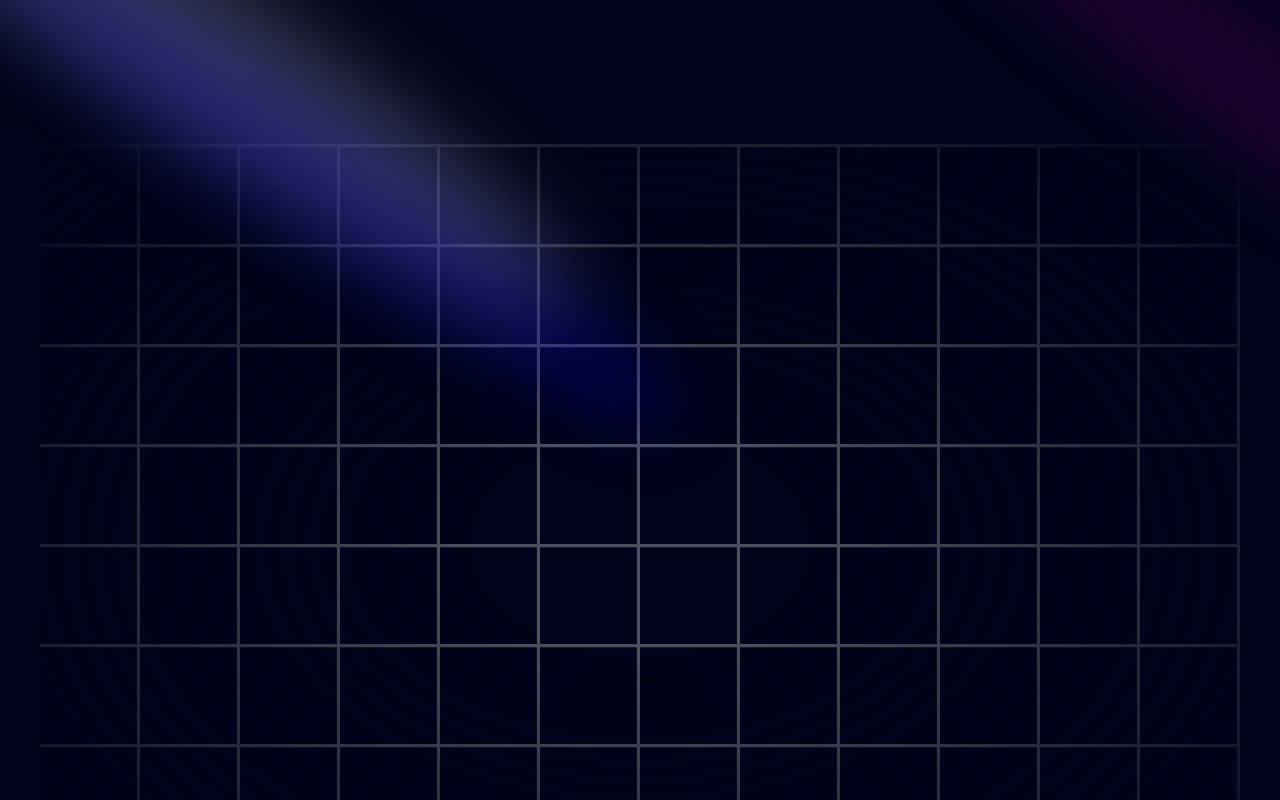
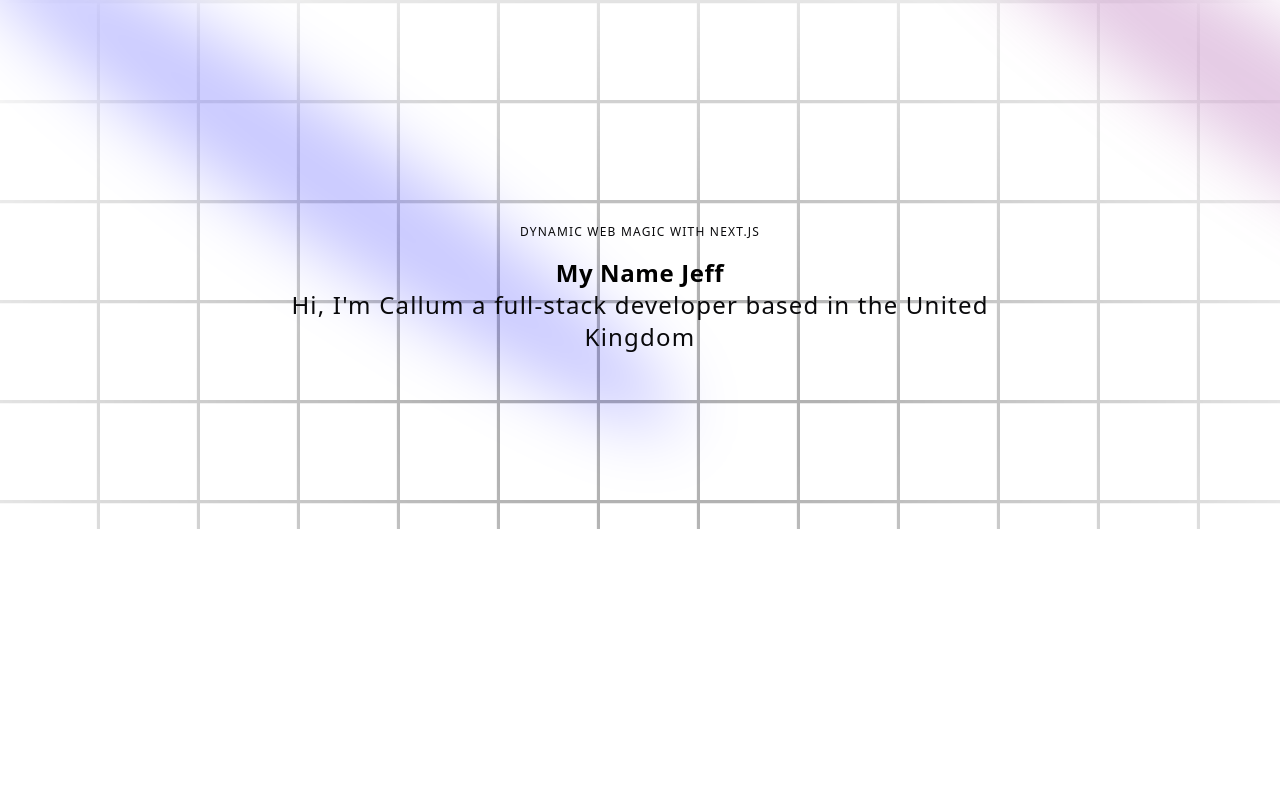
Before and after one commit to DrunkenJellies-dev/full_stack_portfolio, a Next.js app: page / in a window 1280 px wide. Shown: the top 800 px of the page. Built offline with nearby package versions, Linux system fonts and the light colour scheme.

Commit message:
Added headings with new generated text component

```diff
--- a/app/layout.tsx
+++ b/app/layout.tsx
@@ -30,7 +30,7 @@
       >
         <ThemeProvider
             attribute="class"
-            defaultTheme="dark"
+            defaultTheme="light"
             enableSystem
             disableTransitionOnChange
           >
--- a/components/Hero.tsx
+++ b/components/Hero.tsx
@@ -1,5 +1,6 @@
 import React from "react";
 import { Spotlight } from "./ui/Spotlight";
+import { TextGenerateEffect } from "@/components/ui/text-generate-effect";
 
 const Hero = () => {
   return (
@@ -16,10 +17,23 @@
         <Spotlight className="top-28 left-80 h-[80vh] w-[50vw]" fill="blue" />
       </div>
 
-      <div className="h-screen w-full dark:bg-black-100 bg-white  dark:bg-grid-white/[0.3] bg-grid-black/[0.2] relative flex items-center justify-center">
+      <div className="h-screen w-full dark:bg-black-100 bg-white  dark:bg-grid-white/[0.03] bg-grid-black/[0.3] flex items-center justify-center absolute top-0 left-0">
         {/* Radial gradient for the container to give a faded look */}
         <div className="absolute pointer-events-none inset-0 flex items-center justify-center dark:bg-black-100 bg-white [mask-image:radial-gradient(ellipse_at_center,transparent_20%,black)]"></div>
+      </div>
 
+      <div className="flex justify-center relative my-20 z-10">
+        <div className="max-w-[89vw] md:max-w-2xl lg:max-w-[60vw] flex flex-col items-center justify-center">
+          <h2 className="uppercase tracking-widest text-xs text-center">
+            Dynamic Web Magic With Next.js
+          </h2>
+
+          <TextGenerateEffect className="text-center text-[40px] md:text-5xl lg:text-6xl" words="My Name Jeff"/>
+
+          <p className="text-center md:tracking-wider mb-4 text-sm md:text-lg lg:text-2xl">
+            Hi, I&apos;m Callum a full-stack developer based in the United Kingdom
+          </p>
+        </div>
       </div>
     </div>
   );
--- /dev/null
+++ b/components/ui/text-generate-effect.tsx
@@ -0,0 +1,63 @@
+/* eslint-disable react-hooks/exhaustive-deps */
+"use client";
+import { useEffect } from "react";
+import { motion, stagger, useAnimate } from "framer-motion";
+import { cn } from "@/lib/utils";
+
+export const TextGenerateEffect = ({
+  words,
+  className,
+  filter = true,
+  duration = 0.5,
+}: {
+  words: string;
+  className?: string;
+  filter?: boolean;
+  duration?: number;
+}) => {
+  const [scope, animate] = useAnimate();
+  const wordsArray = words.split(" ");
+  useEffect(() => {
+    animate(
+      "span",
+      {
+        opacity: 1,
+        filter: filter ? "blur(0px)" : "none",
+      },
+      {
+        duration: duration ? duration : 1,
+        delay: stagger(0.2),
+      }
+    );
+  }, [scope.current]);
+
+  const renderWords = () => {
+    return (
+      <motion.div ref={scope}>
+        {wordsArray.map((word, idx) => {
+          return (
+            <motion.span
+              key={word + idx}
+              className="dark:text-white text-black opacity-0"
+              style={{
+                filter: filter ? "blur(10px)" : "none",
+              }}
+            >
+              {word}{" "}
+            </motion.span>
+          );
+        })}
+      </motion.div>
+    );
+  };
+
+  return (
+    <div className={cn("font-bold", className)}>
+      <div className="mt-4">
+        <div className=" dark:text-white text-black text-2xl leading-snug tracking-wide">
+          {renderWords()}
+        </div>
+      </div>
+    </div>
+  );
+};
```
